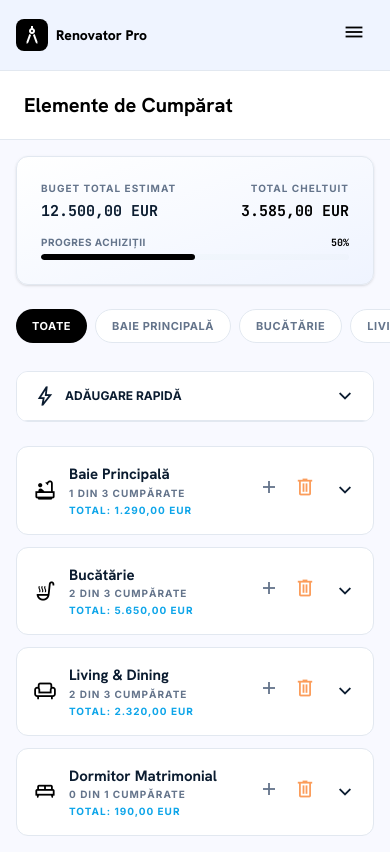
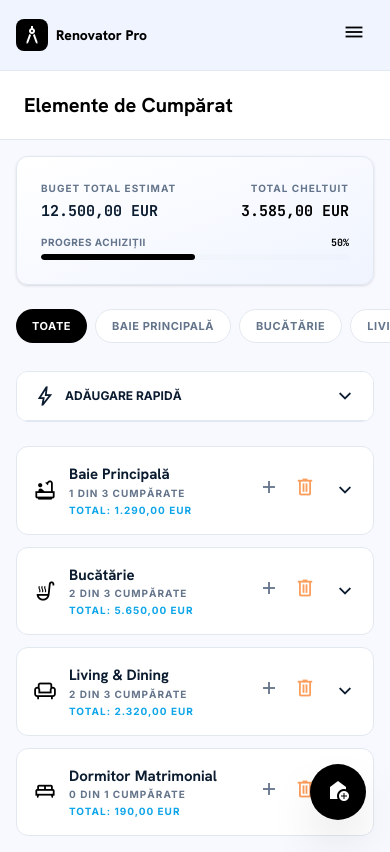
Before and after one commit to DanielTomaCucu/Renovator-Pro, a Next.js app: page /elemente in a window 390 px wide. Built offline with nearby package versions, Linux system fonts and the light colour scheme.

Commit message:
Add mobile-only FAB for adding a room on /elemente
Co-Authored-By: Claude Sonnet 5 <noreply@anthropic.com>

```diff
--- a/src/app/elemente/page.tsx
+++ b/src/app/elemente/page.tsx
@@ -586,6 +586,18 @@ export default function ElementePage() {
         </div>
       </div>
 
+      {/* FAB „Adaugă Cameră" — doar pe mobil, vezi design Stitch (buton flotant jos-dreapta) */}
+      <button
+        type="button"
+        onClick={() => setRoomDrawerOpen(true)}
+        aria-label="Adaugă Cameră"
+        className="fixed bottom-6 right-6 z-40 flex h-14 w-14 items-center justify-center rounded-full bg-primary text-white shadow-2xl transition-transform active:scale-95 hover:scale-105 md:hidden"
+      >
+        <span className="material-symbols-outlined" style={{ fontVariationSettings: '"FILL" 1' }}>
+          {ACTION_ICONS.addRoom}
+        </span>
+      </button>
+
       <ItemFormDrawer
         open={itemDrawer.open}
         onClose={() => setItemDrawer({ open: false })}
```
Also changed, not shown: 1 other file (tests, documents, lock files or other folders).
